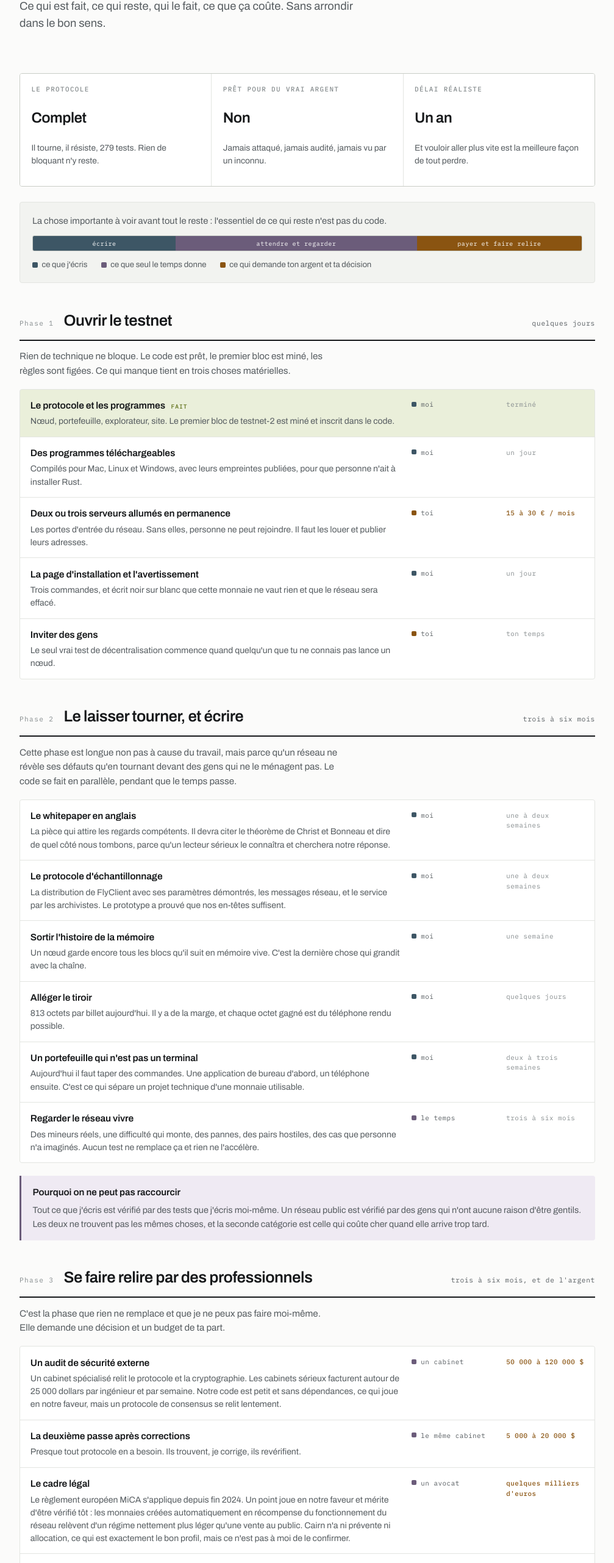
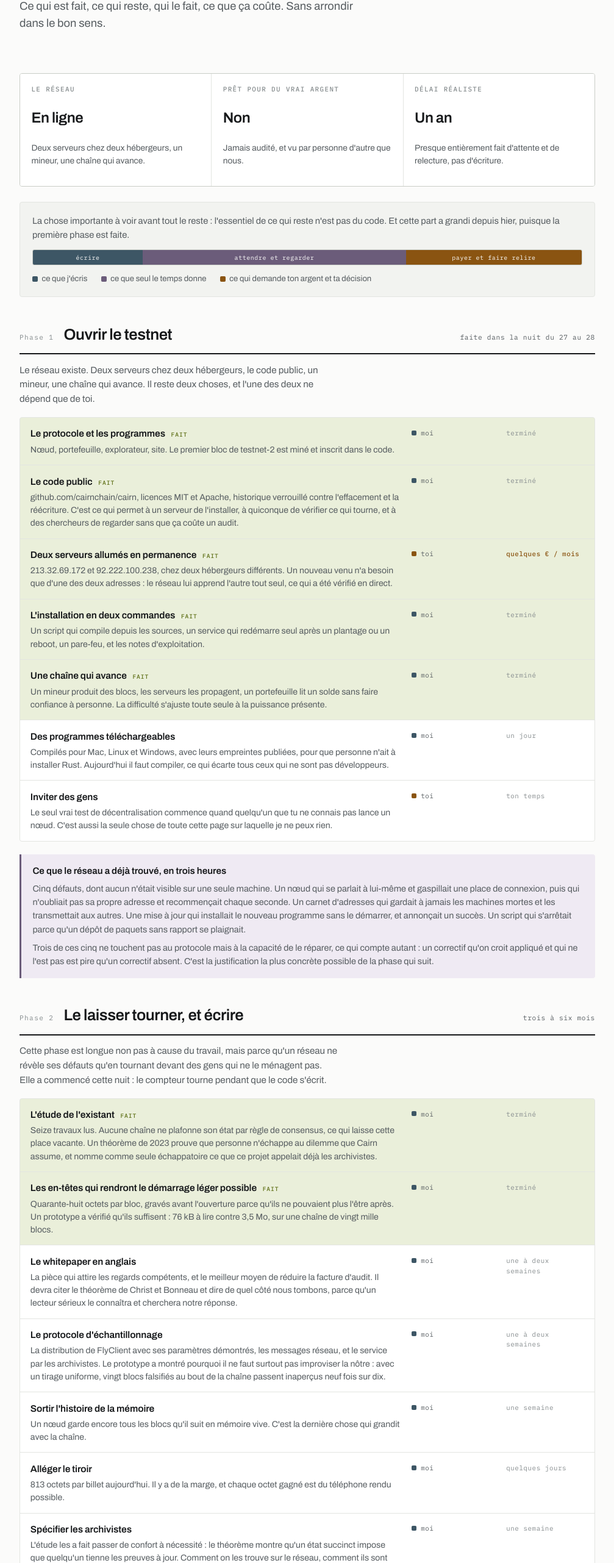
Before and after one commit to cairnchain/cairn, a plain HTML site: page docs/cairn-road-to-mainnet.html in a window 1280 px wide. Shown: the part 237-2800 px from the top of the page at 61% size, without its empty margins (136-1143 px from the left). Drawn offline with Linux system fonts and the light colour scheme.

Commit message:
docs: the road as it stands with a network actually running
Phase one is done rather than pending: the code is public, two servers are up
at two hosts, a miner produces blocks, and a wallet reads a balance without
trusting anyone. Two items remain in it, and one of them is not mine to do.

The prior-art study and the header fields move to done, and what they taught
is folded into what follows. Specifying the archivists is added as work in its
own right, because the theorem turned them from a convenience into a
requirement. The sampling protocol now says why it must be taken rather than
invented: under a uniform draw, twenty forged blocks at the tip go unnoticed
nine times in ten.

A note records what the network found in its first three hours, five faults
none of which a single machine could show. Three of them were about the
ability to fix things rather than the protocol, which is the most concrete
argument there is for the months of waiting that phase two is made of.

The closing says what comes next in order and why the whitepaper leads: it
gets competent people looking for free, before paying a firm to look for the
same things.

Co-Authored-By: Claude Opus 5 <noreply@anthropic.com>

```diff
--- a/docs/cairn-road-to-mainnet.html
+++ b/docs/cairn-road-to-mainnet.html
@@ -81,9 +81,9 @@
     font-family:"IBM Plex Mono",ui-monospace,monospace;font-size:.62rem;
     letter-spacing:.06em;color:var(--ground);white-space:nowrap;overflow:hidden;
   }
-  .bar .code{background:var(--mine);flex:0 0 26%}
-  .bar .wait{background:var(--outside);flex:0 0 44%}
-  .bar .money{background:var(--yours);flex:0 0 30%}
+  .bar .code{background:var(--mine);flex:0 0 20%}
+  .bar .wait{background:var(--outside);flex:0 0 48%}
+  .bar .money{background:var(--yours);flex:0 0 32%}
   .legend{display:flex;flex-wrap:wrap;gap:.5rem 1.4rem;margin-top:.75rem;font-size:.82rem;color:var(--ink-2)}
   .legend span{display:inline-flex;align-items:center;gap:.4rem}
   .legend i{width:9px;height:9px;border-radius:2px;display:inline-block}
@@ -168,7 +168,7 @@
 <div class="page">
 
   <header class="top">
-    <p class="eyebrow">Cairn · état des lieux · 27 août 2026</p>
+    <p class="eyebrow">Cairn · état des lieux · 28 août 2026</p>
     <h1>La route jusqu'au mainnet</h1>
     <p class="sub">
       Ce qui est fait, ce qui reste, qui le fait, ce que ça coûte. Sans
@@ -179,19 +179,19 @@
   <div class="answer">
     <div class="answer-row">
       <div>
-        <h3>Le protocole</h3>
-        <p class="big">Complet</p>
-        <p class="note">Il tourne, il résiste, 279 tests. Rien de bloquant n'y reste.</p>
+        <h3>Le réseau</h3>
+        <p class="big">En ligne</p>
+        <p class="note">Deux serveurs chez deux hébergeurs, un mineur, une chaîne qui avance.</p>
       </div>
       <div>
         <h3>Prêt pour du vrai argent</h3>
         <p class="big">Non</p>
-        <p class="note">Jamais attaqué, jamais audité, jamais vu par un inconnu.</p>
+        <p class="note">Jamais audité, et vu par personne d'autre que nous.</p>
       </div>
       <div>
         <h3>Délai réaliste</h3>
         <p class="big">Un an</p>
-        <p class="note">Et vouloir aller plus vite est la meilleure façon de tout perdre.</p>
+        <p class="note">Presque entièrement fait d'attente et de relecture, pas d'écriture.</p>
       </div>
     </div>
   </div>
@@ -199,7 +199,8 @@
   <div class="weigh">
     <p>
       La chose importante à voir avant tout le reste : l'essentiel de ce qui
-      reste n'est pas du code.
+      reste n'est pas du code. Et cette part a grandi depuis hier, puisque la
+      première phase est faite.
     </p>
     <div class="bar">
       <span class="code">écrire</span>
@@ -217,11 +218,12 @@
     <div class="phase-head">
       <span class="phase-n">Phase 1</span>
       <h2>Ouvrir le testnet</h2>
-      <span class="phase-when">quelques jours</span>
+      <span class="phase-when">faite dans la nuit du 27 au 28</span>
     </div>
     <p class="phase-why">
-      Rien de technique ne bloque. Le code est prêt, le premier bloc est miné,
-      les règles sont figées. Ce qui manque tient en trois choses matérielles.
+      Le réseau existe. Deux serveurs chez deux hébergeurs, le code public,
+      un mineur, une chaîne qui avance. Il reste deux choses, et l'une des
+      deux ne dépend que de toi.
     </p>
 
     <div class="tasks">
@@ -233,26 +235,42 @@
         <div class="who me">moi</div>
         <div class="cost">terminé</div>
       </div>
+      <div class="task finished">
+        <div class="task-what">
+          <b>Le code public</b>
+          <span>github.com/cairnchain/cairn, licences MIT et Apache, historique verrouillé contre l'effacement et la réécriture. C'est ce qui permet à un serveur de l'installer, à quiconque de vérifier ce qui tourne, et à des chercheurs de regarder sans que ça coûte un audit.</span>
+        </div>
+        <div class="who me">moi</div>
+        <div class="cost">terminé</div>
+      </div>
+      <div class="task finished">
+        <div class="task-what">
+          <b>Deux serveurs allumés en permanence</b>
+          <span>213.32.69.172 et 92.222.100.238, chez deux hébergeurs différents. Un nouveau venu n'a besoin que d'une des deux adresses : le réseau lui apprend l'autre tout seul, ce qui a été vérifié en direct.</span>
+        </div>
+        <div class="who you">toi</div>
+        <div class="cost real">quelques € / mois</div>
+      </div>
+      <div class="task finished">
+        <div class="task-what">
+          <b>L'installation en deux commandes</b>
+          <span>Un script qui compile depuis les sources, un service qui redémarre seul après un plantage ou un reboot, un pare-feu, et les notes d'exploitation.</span>
+        </div>
+        <div class="who me">moi</div>
+        <div class="cost">terminé</div>
+      </div>
+      <div class="task finished">
+        <div class="task-what">
+          <b>Une chaîne qui avance</b>
+          <span>Un mineur produit des blocs, les serveurs les propagent, un portefeuille lit un solde sans faire confiance à personne. La difficulté s'ajuste toute seule à la puissance présente.</span>
+        </div>
+        <div class="who me">moi</div>
+        <div class="cost">terminé</div>
+      </div>
       <div class="task">
         <div class="task-what">
           <b>Des programmes téléchargeables</b>
-          <span>Compilés pour Mac, Linux et Windows, avec leurs empreintes publiées, pour que personne n'ait à installer Rust.</span>
-        </div>
-        <div class="who me">moi</div>
-        <div class="cost">un jour</div>
-      </div>
-      <div class="task">
-        <div class="task-what">
-          <b>Deux ou trois serveurs allumés en permanence</b>
-          <span>Les portes d'entrée du réseau. Sans elles, personne ne peut rejoindre. Il faut les louer et publier leurs adresses.</span>
-        </div>
-        <div class="who you">toi</div>
-        <div class="cost real">15 à 30 € / mois</div>
-      </div>
-      <div class="task">
-        <div class="task-what">
-          <b>La page d'installation et l'avertissement</b>
-          <span>Trois commandes, et écrit noir sur blanc que cette monnaie ne vaut rien et que le réseau sera effacé.</span>
+          <span>Compilés pour Mac, Linux et Windows, avec leurs empreintes publiées, pour que personne n'ait à installer Rust. Aujourd'hui il faut compiler, ce qui écarte tous ceux qui ne sont pas développeurs.</span>
         </div>
         <div class="who me">moi</div>
         <div class="cost">un jour</div>
@@ -260,11 +278,29 @@
       <div class="task">
         <div class="task-what">
           <b>Inviter des gens</b>
-          <span>Le seul vrai test de décentralisation commence quand quelqu'un que tu ne connais pas lance un nœud.</span>
+          <span>Le seul vrai test de décentralisation commence quand quelqu'un que tu ne connais pas lance un nœud. C'est aussi la seule chose de toute cette page sur laquelle je ne peux rien.</span>
         </div>
         <div class="who you">toi</div>
         <div class="cost">ton temps</div>
       </div>
+    </div>
+    <div class="callout grey">
+      <b>Ce que le réseau a déjà trouvé, en trois heures</b>
+      <p>
+        Cinq défauts, dont aucun n'était visible sur une seule machine. Un
+        nœud qui se parlait à lui-même et gaspillait une place de connexion,
+        puis qui n'oubliait pas sa propre adresse et recommençait chaque
+        seconde. Un carnet d'adresses qui gardait à jamais les machines mortes
+        et les transmettait aux autres. Une mise à jour qui installait le
+        nouveau programme sans le démarrer, et annonçait un succès. Un script
+        qui s'arrêtait parce qu'un dépôt de paquets sans rapport se plaignait.
+      </p>
+      <p>
+        Trois de ces cinq ne touchent pas au protocole mais à la capacité de
+        le réparer, ce qui compte autant : un correctif qu'on croit appliqué et
+        qui ne l'est pas est pire qu'un correctif absent. C'est la justification
+        la plus concrète possible de la phase qui suit.
+      </p>
     </div>
   </section>
 
@@ -277,14 +313,31 @@
     <p class="phase-why">
       Cette phase est longue non pas à cause du travail, mais parce qu'un
       réseau ne révèle ses défauts qu'en tournant devant des gens qui ne le
-      ménagent pas. Le code se fait en parallèle, pendant que le temps passe.
+      ménagent pas. Elle a commencé cette nuit : le compteur tourne pendant
+      que le code s'écrit.
     </p>
 
     <div class="tasks">
+      <div class="task finished">
+        <div class="task-what">
+          <b>L'étude de l'existant</b>
+          <span>Seize travaux lus. Aucune chaîne ne plafonne son état par règle de consensus, ce qui laisse cette place vacante. Un théorème de 2023 prouve que personne n'échappe au dilemme que Cairn assume, et nomme comme seule échappatoire ce que ce projet appelait déjà les archivistes.</span>
+        </div>
+        <div class="who me">moi</div>
+        <div class="cost">terminé</div>
+      </div>
+      <div class="task finished">
+        <div class="task-what">
+          <b>Les en-têtes qui rendront le démarrage léger possible</b>
+          <span>Quarante-huit octets par bloc, gravés avant l'ouverture parce qu'ils ne pouvaient plus l'être après. Un prototype a vérifié qu'ils suffisent : 76 kB à lire contre 3,5 Mo, sur une chaîne de vingt mille blocs.</span>
+        </div>
+        <div class="who me">moi</div>
+        <div class="cost">terminé</div>
+      </div>
       <div class="task">
         <div class="task-what">
           <b>Le whitepaper en anglais</b>
-          <span>La pièce qui attire les regards compétents. Il devra citer le théorème de Christ et Bonneau et dire de quel côté nous tombons, parce qu'un lecteur sérieux le connaîtra et cherchera notre réponse.</span>
+          <span>La pièce qui attire les regards compétents, et le meilleur moyen de réduire la facture d'audit. Il devra citer le théorème de Christ et Bonneau et dire de quel côté nous tombons, parce qu'un lecteur sérieux le connaîtra et cherchera notre réponse.</span>
         </div>
         <div class="who me">moi</div>
         <div class="cost">une à deux semaines</div>
@@ -292,7 +345,7 @@
       <div class="task">
         <div class="task-what">
           <b>Le protocole d'échantillonnage</b>
-          <span>La distribution de FlyClient avec ses paramètres démontrés, les messages réseau, et le service par les archivistes. Le prototype a prouvé que nos en-têtes suffisent.</span>
+          <span>La distribution de FlyClient avec ses paramètres démontrés, les messages réseau, et le service par les archivistes. Le prototype a montré pourquoi il ne faut surtout pas improviser la nôtre : avec un tirage uniforme, vingt blocs falsifiés au bout de la chaîne passent inaperçus neuf fois sur dix.</span>
         </div>
         <div class="who me">moi</div>
         <div class="cost">une à deux semaines</div>
@@ -312,6 +365,14 @@
         </div>
         <div class="who me">moi</div>
         <div class="cost">quelques jours</div>
+      </div>
+      <div class="task">
+        <div class="task-what">
+          <b>Spécifier les archivistes</b>
+          <span>L'étude les a fait passer de confort à nécessité : le théorème montre qu'un état succinct impose que quelqu'un tienne les preuves à jour. Comment on les trouve sur le réseau, comment ils sont payés, et comment un portefeuille s'en passe tant qu'il reste à jour.</span>
+        </div>
+        <div class="who me">moi</div>
+        <div class="cost">une semaine</div>
       </div>
       <div class="task">
         <div class="task-what">
@@ -457,35 +518,42 @@
   </section>
 
   <div class="closing">
-    <h2>Ce que ça donne, mis bout à bout</h2>
+    <h2>Ce qui vient maintenant, dans l'ordre</h2>
     <p>
-      Le testnet peut ouvrir <strong>dans les jours qui viennent</strong>, dès
-      que les serveurs sont loués. C'est la seule chose qui te sépare d'un
-      réseau public en fonctionnement.
+      <strong>Le whitepaper.</strong> C'est ce qui a le plus de valeur
+      aujourd'hui, et pour une raison chiffrable : il fait regarder des gens
+      compétents gratuitement, avant de payer un cabinet pour chercher les
+      mêmes choses. La matière est fraîche, l'étude de l'existant est faite,
+      et le réseau tourne pour appuyer ce qu'il raconte.
     </p>
     <p>
-      Le mainnet, lui, demande d'enchaîner trois à six mois de vie réelle sur
-      le testnet, puis trois à six mois d'audit et de corrections. <strong>Un
-      an est le délai honnête</strong>, et il est presque entièrement fait
-      d'attente et de relecture, pas d'écriture.
+      <strong>Les programmes téléchargeables.</strong> Un jour de travail, et
+      ça retire la seule barrière qui reste entre un curieux et un nœud. Tant
+      qu'il faut compiler, seuls les développeurs peuvent essayer.
     </p>
     <p>
-      Le budget se sépare nettement en deux. Quelques dizaines d'euros par mois
-      pour faire vivre le testnet, à partir de maintenant. Puis, une seule
-      fois avant le mainnet, <strong>l'ordre de 60 000 à 140 000 dollars</strong>
-      d'audit et de conseil juridique.
+      <strong>Puis le temps fait son travail.</strong> Le reste du code, dans
+      l'ordre qui t'arrange, pendant que le réseau tourne et révèle ce
+      qu'aucun test ne trouve. Trois à six mois, dont cette nuit est le
+      premier soir.
+    </p>
+    <p>
+      <strong>Ensuite seulement, l'audit</strong>, qui reste la dépense
+      principale et le seul vrai obstacle entre Cairn et de l'argent réel.
+      L'ordre de 60 000 à 140 000 dollars avec le conseil juridique, une seule
+      fois, et non négociable.
     </p>
     <p>
       Et une chose qu'aucune somme n'achète : que des gens que tu ne connais
       pas trouvent le projet assez intéressant pour faire tourner un nœud.
-      C'est le seul chiffre qui dira si Cairn est décentralisée, et c'est aussi
-      le seul sur lequel je ne peux rien.
+      C'est le seul chiffre qui dira si Cairn est décentralisée, et c'est le
+      seul sur lequel je ne peux rien.
     </p>
   </div>
 
   <footer>
-    <span>Cairn · route jusqu'au mainnet · v1</span>
-    <span>36 commits · 279 tests</span>
+    <span>Cairn · route jusqu'au mainnet · v2</span>
+    <span>46 commits · 287 tests</span>
     <span>Rien de ce document n'est un conseil en investissement</span>
   </footer>
 
```
Also changed, not shown: 1 other file.
